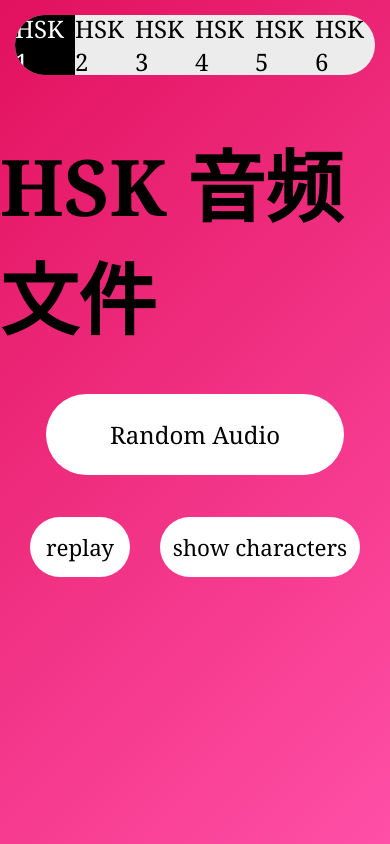
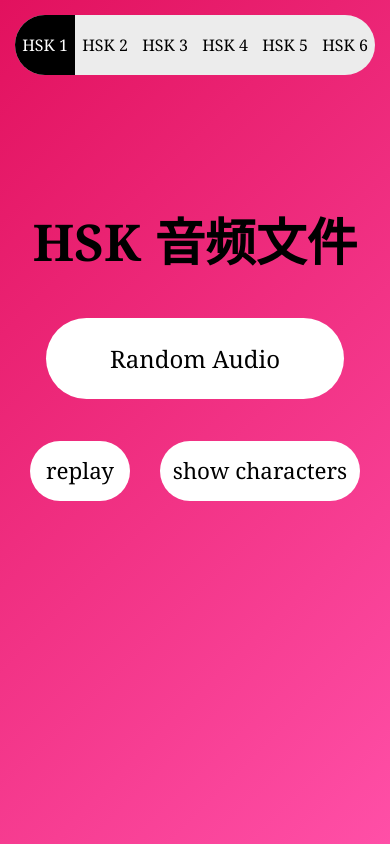
Before and after one commit to Iamamall/HSK1-Audios, a plain HTML site: page index.html in a window 390 px wide. Drawn offline with Linux system fonts and the light colour scheme.

Commit message:
mobile friendly check 1

```diff
--- a/styles.css
+++ b/styles.css
@@ -121,12 +121,20 @@ html, body {
 
 @media (max-width: 768px) {
     .page-banner {
-        font-size: 20vw;
+        font-size: 13vw;
     }
 
     .generate-button {
         padding: 1.5rem 4rem;
         font-size: 1.5rem;
+    }
+
+    .nav-bar ul {
+        font-size: 1rem;
+    }
+
+    .container {
+        margin-top: 15vh;
     }
 }
 
```
